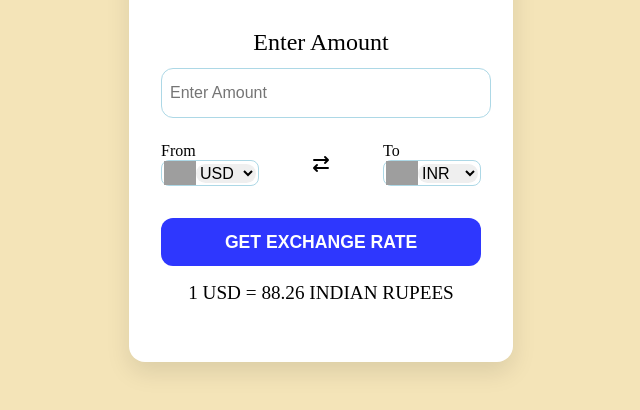
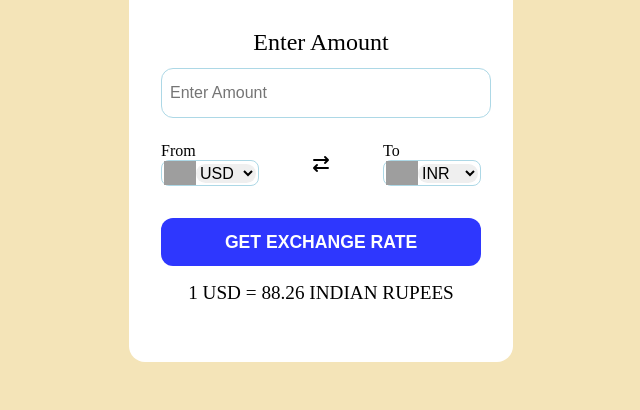
Before and after one commit to CodeBy-RitwiKB/Currency-Converter, a plain HTML site: page index.html in a window 1280 px wide. Shown: the part 250-660 px from the top of the page, without its empty margins (319-959 px from the left). Drawn offline with Linux system fonts and the light colour scheme; grey boxes are pictures that could not be loaded.

Commit message:
Modify img

```diff
--- a/style.css
+++ b/style.css
@@ -26,7 +26,7 @@ body{
     border-radius: 1rem;
     min-height: 45vh;
     width: 40vh;
-    box-shadow: 0 10px 25px rgba(0,0,0,0.1);
+    /* box-shadow: 0 10px 25px rgba(0,0,0,0.1); */
 }
 
 form{
```
Also changed, not shown: 1 other file.
